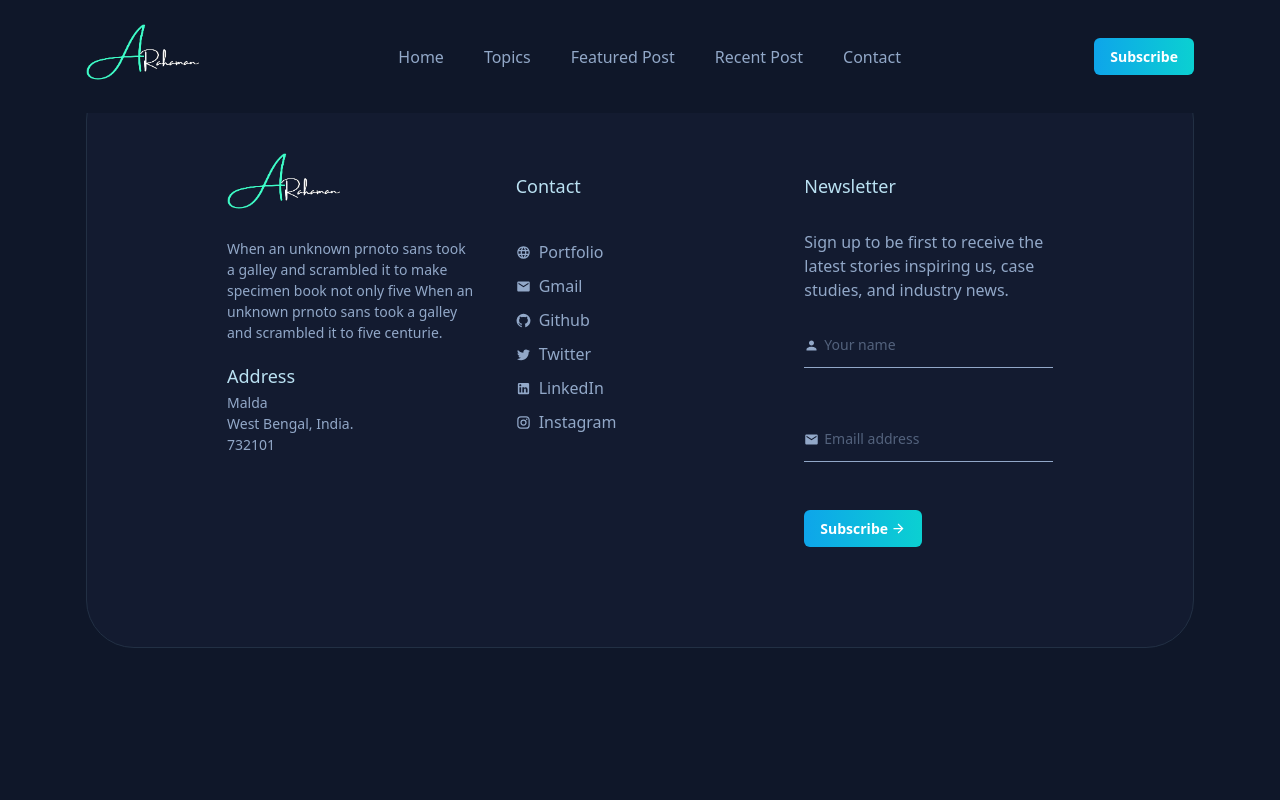
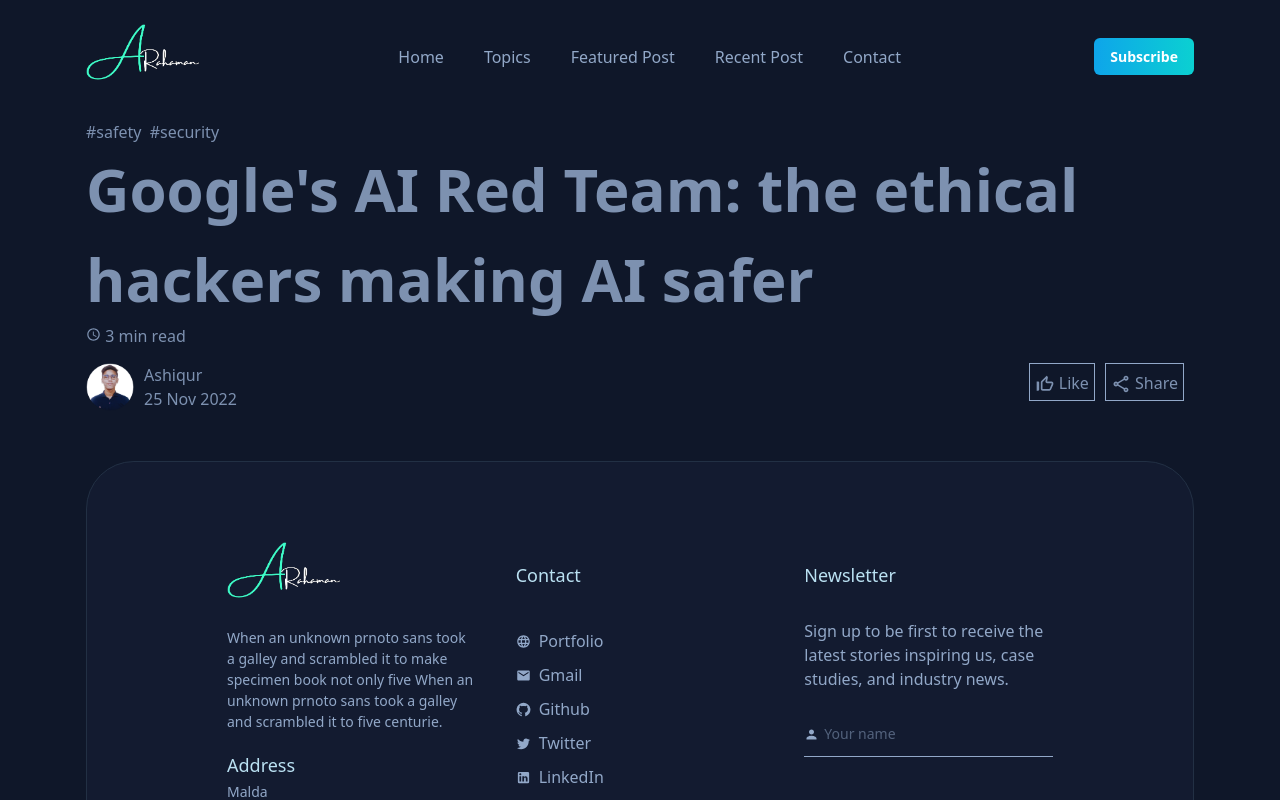
Before and after one commit to AshiqurRahaman02/ar-blog, a React (Create React App) app: page / in a window 1280 px wide. Shown: the top 800 px of the page. Built offline with nearby package versions, Linux system fonts and the light colour scheme.

Commit message:
working on template header

```diff
--- a/public/index.html
+++ b/public/index.html
@@ -2,7 +2,7 @@
 <html lang="en">
   <head>
     <meta charset="utf-8" />
-    <link rel="icon" href="../src/assets/images/ashiqur_pic_circle.png" />
+    <link rel="icon" href="%PUBLIC_URL%/favicon.ico" />
     <meta name="viewport" content="width=device-width, initial-scale=1" />
     <meta name="theme-color" content="#000000" />
     <meta
@@ -24,7 +24,7 @@
       work correctly both with client-side routing and a non-root public URL.
       Learn how to configure a non-root public URL by running `npm run build`.
     -->
-    <title>React App</title>
+    <title>Ashiqur - Perosonal Blog Website</title>
 
   </head>
   <body>
--- a/src/App.css
+++ b/src/App.css
@@ -1405,3 +1405,42 @@ body.nav-active {
 		padding-inline: 120px;
 	}
 }
+
+
+/* blog */
+
+#hashtags{
+	display: flex;
+}
+
+#title{
+	font-size: 60px;
+}
+
+#read-time{
+	margin-bottom: 15px;
+}
+
+#card{
+	display: flex;
+	justify-content: space-between;
+}
+
+.blog-card{
+	display: flex;
+}
+
+.blog-card>p{
+	border: 1px solid var(--text-wild-blue-yonder);
+	height: max-content;
+	padding: 5px;
+	margin-right: 10px;
+	cursor: pointer;
+}
+
+#like-icon,#share-icon{
+	position: relative;
+	top: 5px;
+	width: 20px;
+	height: 20px;
+}
--- a/src/pages/Template.tsx
+++ b/src/pages/Template.tsx
@@ -1,14 +1,61 @@
-import React from 'react'
+import React, { useState } from "react";
+import Ashiqur from "../assets/images/ashiqur_pic_circle.png";
+
+import AccessTimeIcon from "@mui/icons-material/AccessTime";
+import ThumbUpAltIcon from '@mui/icons-material/ThumbUpAlt';
+import ThumbUpOffAltIcon from '@mui/icons-material/ThumbUpOffAlt';
+import ShareOutlinedIcon from '@mui/icons-material/ShareOutlined';
 
 // for practice purposes
 
 function Template() {
-  return (
-    <div>
-      <h1>Hello</h1>
-      <div><input type="text" /></div>
-    </div>
-  )
+  const [isLiked, setIsLiked] = useState(false)
+
+  const handelLike = ()=>{
+    setIsLiked(true);
+  }
+	return (
+		<div
+			className="container"
+			style={{ marginTop: "120px", marginBottom: "50px" }}
+		>
+			<p id="hashtags">
+				<span>#safety </span> &nbsp;&nbsp; <span> #security</span>
+			</p>
+
+			<h1 id="title">
+				Google's AI Red Team: the ethical hackers making AI safer
+			</h1>
+
+			<p id="read-time">
+				<AccessTimeIcon /> 3 min read
+			</p>
+
+			<div id="card">
+				<div className="profile-card">
+					<img
+						src={Ashiqur}
+						width="48"
+						height="48"
+						loading="lazy"
+						alt="Ashiqur"
+						className="profile-banner"
+					/>
+
+					<div>
+						<p className="card-title">Ashiqur</p>
+
+						<p className="card-subtitle">25 Nov 2022</p>
+					</div>
+				</div>
+
+        <div className="blog-card">
+          {isLiked? <p><ThumbUpAltIcon id="like-icon"/> Liked</p> : <p onClick={handelLike}><ThumbUpOffAltIcon  id="like-icon"/> Like</p>}
+          <p><ShareOutlinedIcon id="share-icon"/> Share</p>
+        </div>
+			</div>
+		</div>
+	);
 }
 
-export default Template
+export default Template;
```
Also changed, not shown: 1 other file (tests, documents, lock files or other folders).
